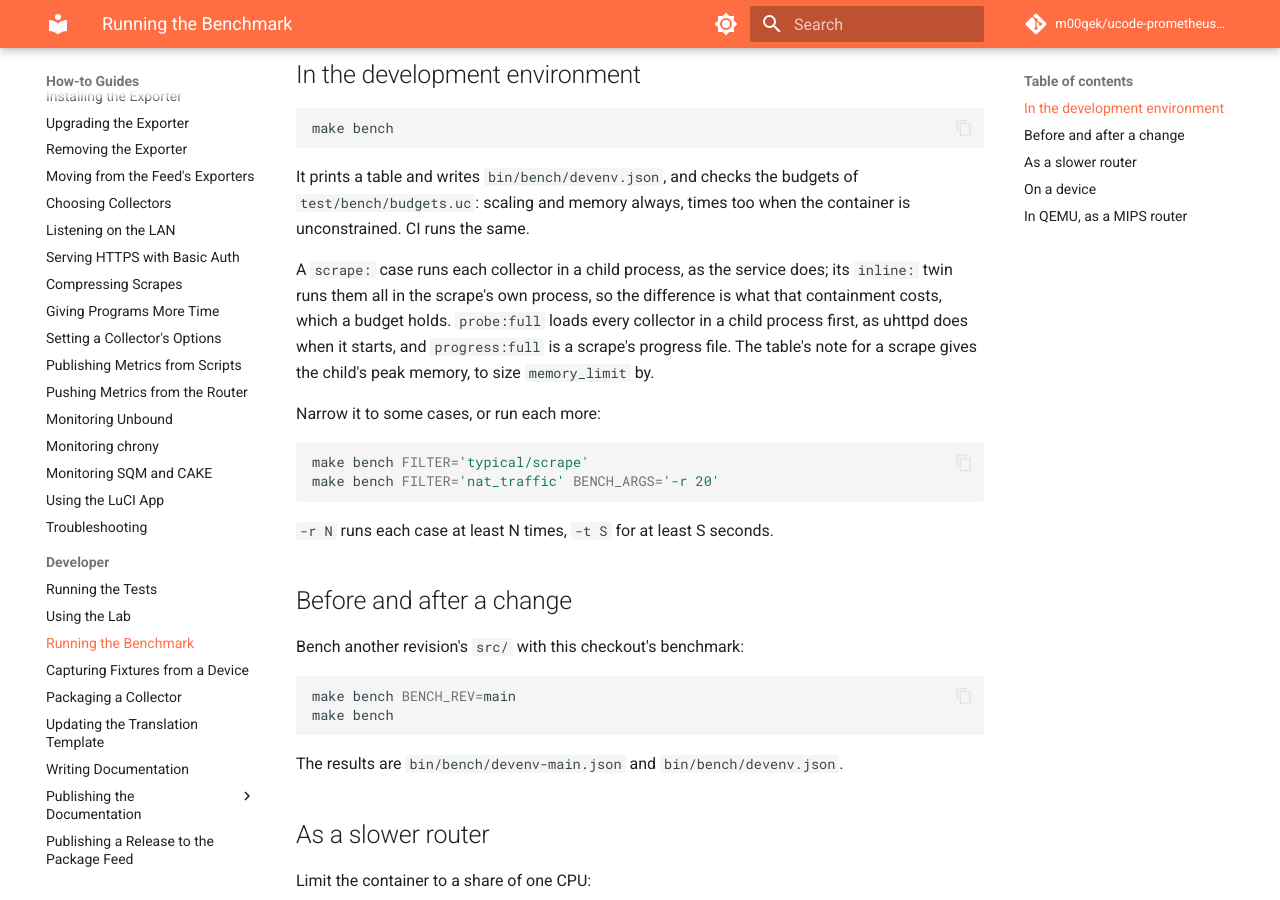
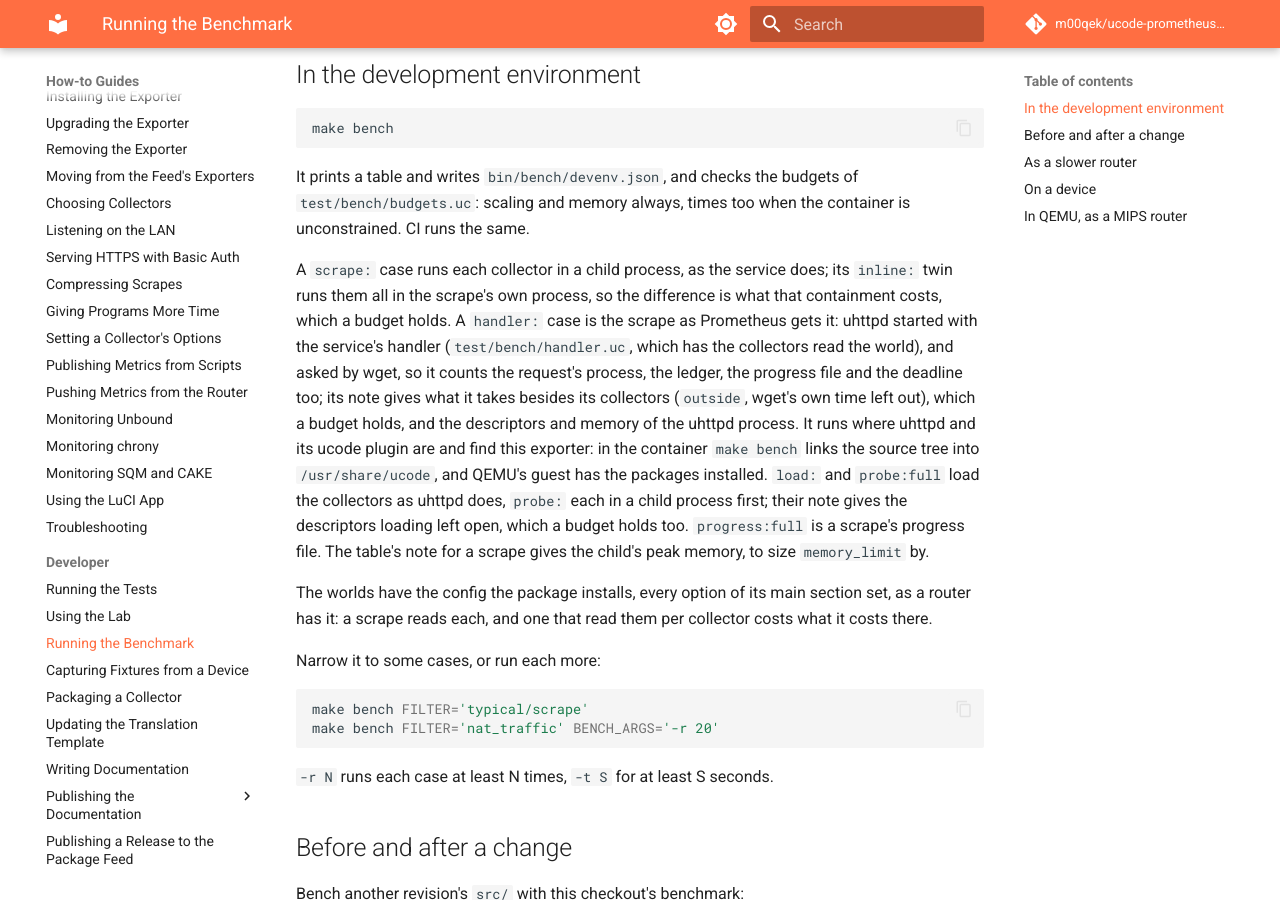
Before and after one commit to m00qek/ucode-prometheus-exporter, an MkDocs documentation site: the page built from docs/how-to/developer/benchmarks.md, in a window 1280 px wide and 900 px high, scrolled down 287 px. Built offline with MkDocs 1.6.1 and Material for MkDocs 9.7.7, drawn with Linux system fonts in a browser that asks for light colours; comment, search, counter and statistics services are not loaded.

Commit message:
Bench the scrape as Prometheus gets it, through uhttpd
The bench predicted 10 to 20% for running the collectors apart, and a
router's scrapes took 70% more than their collectors. It timed a
scrape in a process of its own, and compared it with the same scrape
inline: what both paid alike it never showed, and its worlds' config
set two options of the main section, where the package installs six,
so a scrape that read them for each collector looked cheap.

- handler:base and handler:full start uhttpd with test/bench/handler.uc,
  the service's handler with the collectors reading the world
  (app.create's new opts.observed), and time a scrape as wget gets it,
  the request's process, the ledger, the progress file and the
  deadline in it. A budget holds what a typical full scrape takes
  besides its collectors under 0.47 of what they take: 0.41 in the
  devenv, 0.33 on QEMU's 24Kc, where 0.2.0 took 0.53 and 0.48. Where
  uhttpd's ucode cannot find this exporter in /usr/share/ucode the
  cases are left out; make bench links the tree there.
- load: and probe: load as uhttpd does, all collectors as one program,
  and say how many descriptors loading left open, which a budget holds
  under two a collector (41 for 36; 0.2.0 left 216).
- The worlds have the config the package installs.

lint compiles the bench's handler as the template it is.

```diff
--- a/docs/how-to/developer/benchmarks.md
+++ b/docs/how-to/developer/benchmarks.md
@@ -10,7 +10,9 @@ make bench
 
 It prints a table and writes `bin/bench/devenv.json`, and checks the budgets of `test/bench/budgets.uc`: scaling and memory always, times too when the container is unconstrained. CI runs the same.
 
-A `scrape:` case runs each collector in a child process, as the service does; its `inline:` twin runs them all in the scrape's own process, so the difference is what that containment costs, which a budget holds. `probe:full` loads every collector in a child process first, as uhttpd does when it starts, and `progress:full` is a scrape's progress file. The table's note for a scrape gives the child's peak memory, to size `memory_limit` by.
+A `scrape:` case runs each collector in a child process, as the service does; its `inline:` twin runs them all in the scrape's own process, so the difference is what that containment costs, which a budget holds. A `handler:` case is the scrape as Prometheus gets it: uhttpd started with the service's handler (`test/bench/handler.uc`, which has the collectors read the world), and asked by wget, so it counts the request's process, the ledger, the progress file and the deadline too; its note gives what it takes besides its collectors (`outside`, wget's own time left out), which a budget holds, and the descriptors and memory of the uhttpd process. It runs where uhttpd and its ucode plugin are and find this exporter: in the container `make bench` links the source tree into `/usr/share/ucode`, and QEMU's guest has the packages installed. `load:` and `probe:full` load the collectors as uhttpd does, `probe:` each in a child process first; their note gives the descriptors loading left open, which a budget holds too. `progress:full` is a scrape's progress file. The table's note for a scrape gives the child's peak memory, to size `memory_limit` by.
+
+The worlds have the config the package installs, every option of its main section set, as a router has it: a scrape reads each, and one that read them per collector costs what it costs there.
 
 Narrow it to some cases, or run each more:
 
```
Also changed, not shown: 11 other files.
